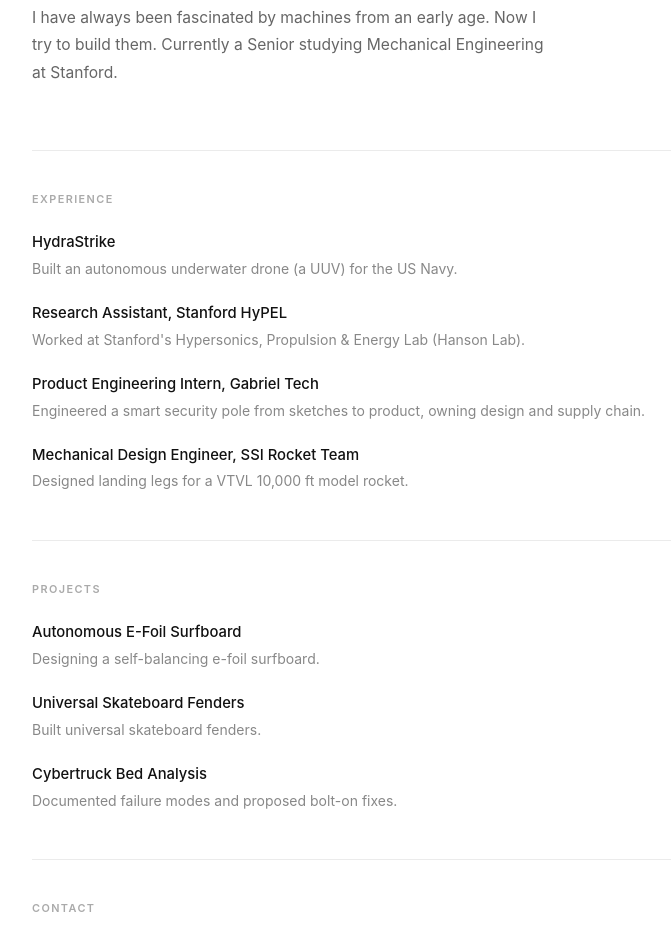
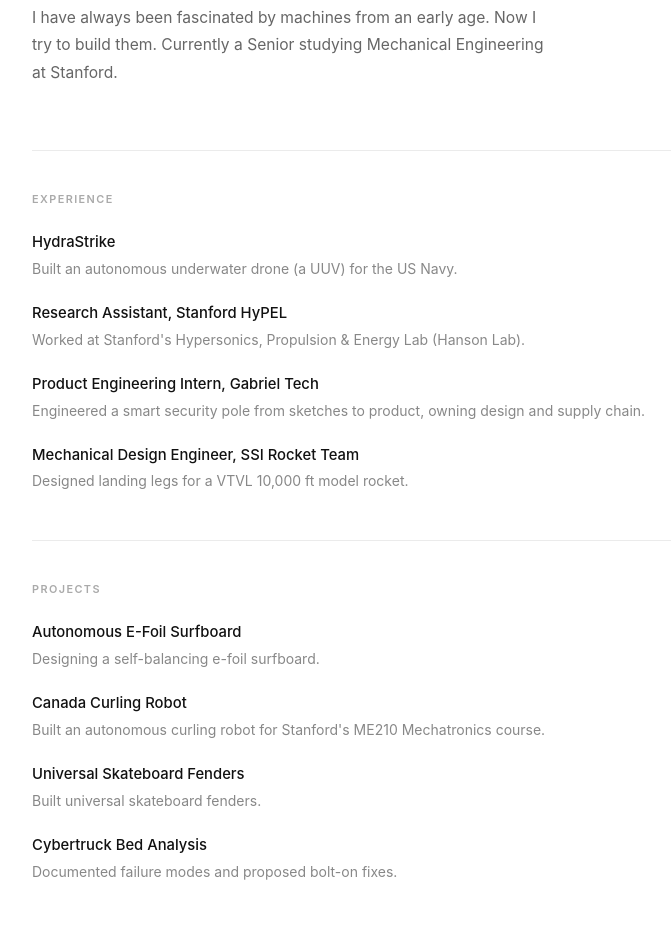
Before and after one commit to brenofcs/portfolio, an Astro site: page / in a window 1280 px wide. Shown: the part 160-1087 px from the top of the page, without its empty margins (16-687 px from the left). Built offline with nearby package versions, Linux system fonts and the light colour scheme; Astro itself is replaced by a stand-in of ours.

Commit message:
add Canada Curling robot to projects

```diff
--- a/src/components/Welcome.astro
+++ b/src/components/Welcome.astro
@@ -45,6 +45,12 @@
 				<li>
 					<span class="item-title">Autonomous E-Foil Surfboard</span>
 					<span class="item-desc">Designing a self-balancing e-foil surfboard.</span>
+				</li>
+				<li>
+					<a href="https://brenofcs.github.io/Canada-Curling-me210/" target="_blank" rel="noopener">
+						<span class="item-title">Canada Curling Robot</span>
+						<span class="item-desc">Built an autonomous curling robot for Stanford's ME210 Mechatronics course.</span>
+					</a>
 				</li>
 				<li>
 					<span class="item-title">Universal Skateboard Fenders</span>
```
